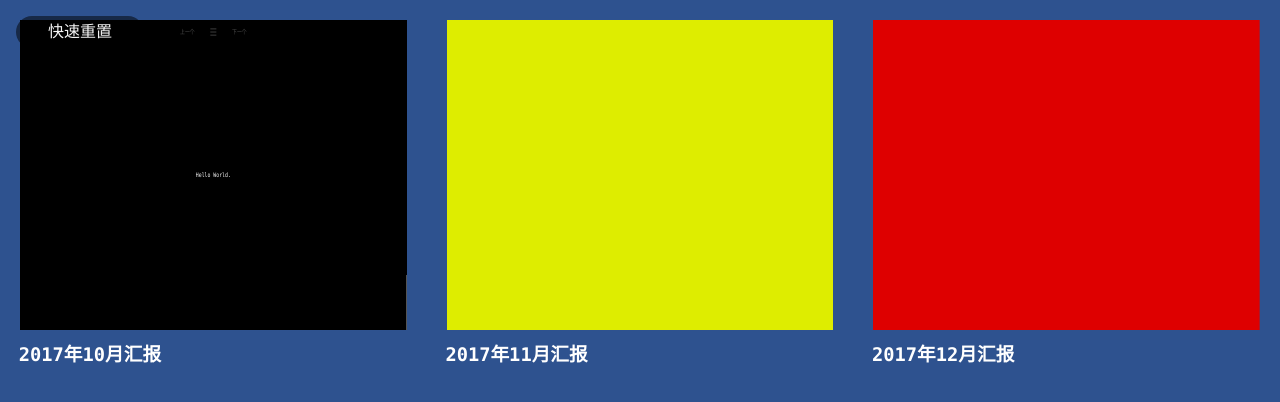
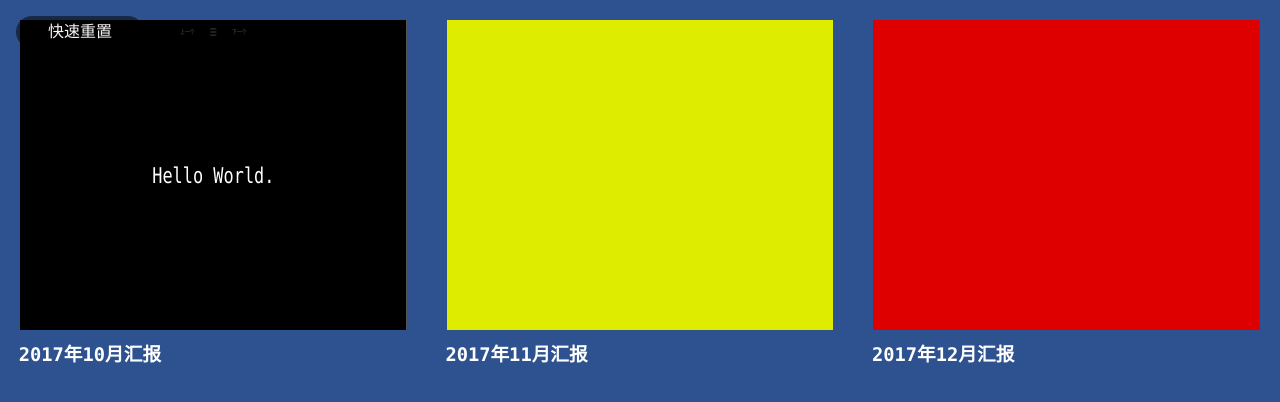
Before and after one commit to CaoYouXin/slides.caols.tech, a React (Create React App) app in the folder webapp/: page / in a window 1280 px wide. Shown: the top 402 px of the page. Built offline with nearby package versions, Linux system fonts and the light colour scheme.

Commit message:
font size bigger

```diff
--- a/webapp/src/ppt1/slide1/index.css
+++ b/webapp/src/ppt1/slide1/index.css
@@ -3,4 +3,5 @@
   height: 100%;
   background-color: #000;
   color: white;
+  font-size: 56px;
 }
```
